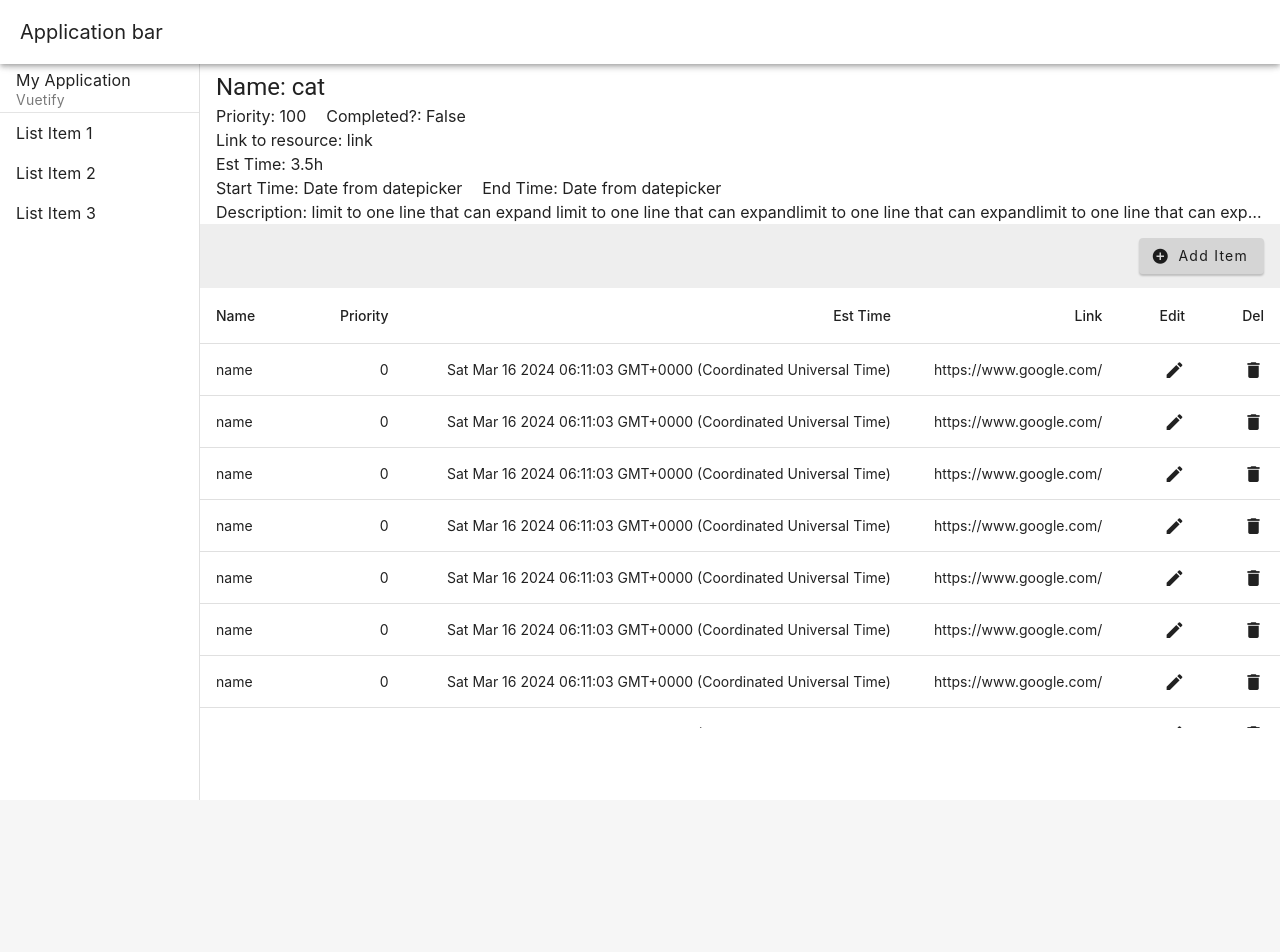
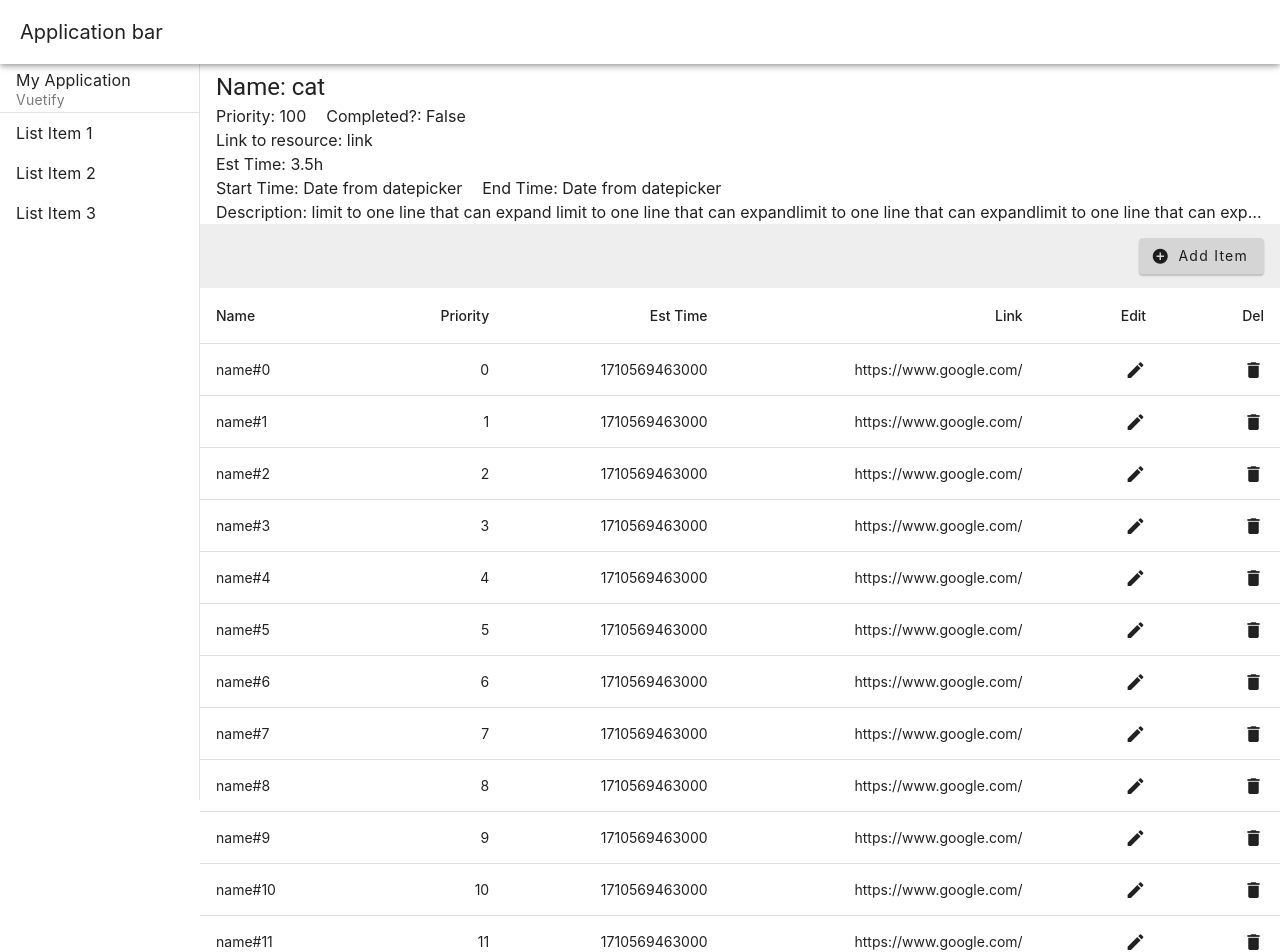
Before and after one commit to kcharris/TreeDB, a Vue app in the folder PersonalDB/: page / in a window 1280 px wide. Shown: the top 952 px of the page. Before the commit the page ends 800 px from the top, so only its background shows below. Built offline with nearby package versions, Linux system fonts and the light colour scheme.

Commit message:
Update table height

```diff
--- a/PersonalDB/src/components/MainList.vue
+++ b/PersonalDB/src/components/MainList.vue
@@ -2,7 +2,7 @@
     <v-data-table-virtual
         :headers="headers"
         :items="virtualItems"
-        height="55dvh"
+        height="100dvh"
         item-value="name"
     >
         <template v-slot:item.edit="{item}">
@@ -35,13 +35,16 @@ import { VDataTableVirtual, VBtn } from "vuetify/components";
             const item = {
                     name: "name",
                     priority: 0,
-                    estTime: Date(25),
+                    estTime: Date.now(),
                     link: "https://www.google.com/",
                     edit: "e but",
                     del: "del but",
                 }
-            for (let i =0; i< 20; i++){
-                    l.push({...item})
+            for (let i =0; i < 20; i++){
+                    let item_copy = {...item}
+                    item_copy.priority = i
+                    item_copy.name = `${item_copy.name}#${i}`
+                    l.push(item_copy)
                 }
             return l
         }
```
